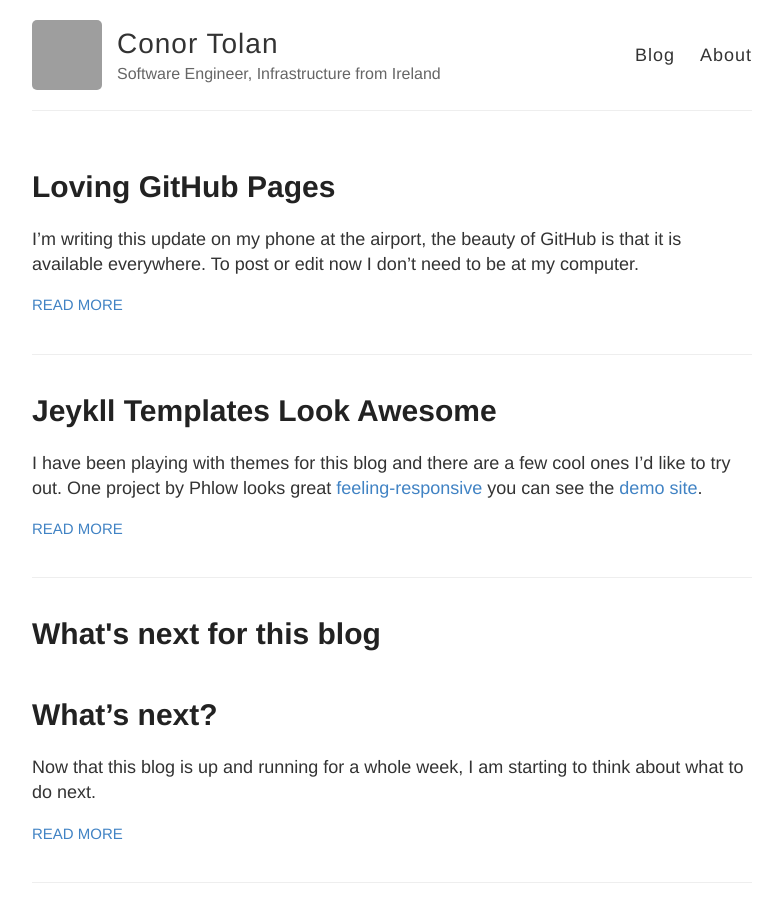
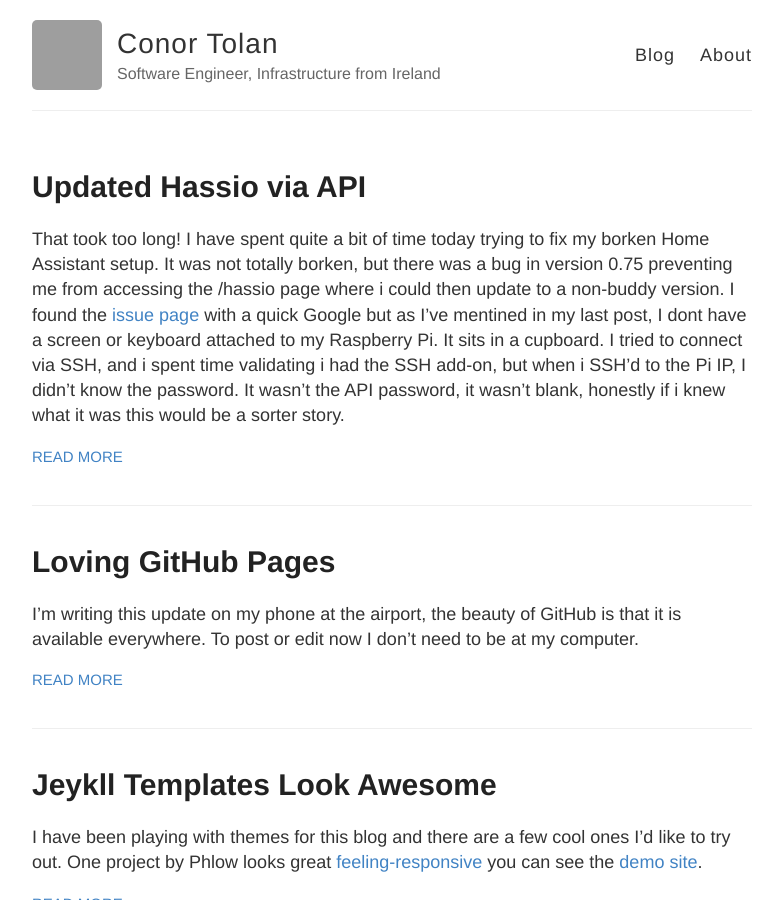
Before and after one commit to ctolan/ctolan.github.io, a Jekyll site: the page built from index.html, in a window 1280 px wide and 900 px high. Shown: the whole window, without its empty margins (248-1031 px from the left). Built offline with Jekyll 4.4.1, drawn with Linux system fonts in a browser that asks for light colours; grey boxes are pictures that could not be loaded.

Commit message:
Fixed date in 15th post. Created post for 16th on updating Hassio.

```diff
--- /dev/null
+++ b/_posts/2018-09-16-Updated-Hassio.md
@@ -0,0 +1,9 @@
+---
+layout: post
+title:  "Updated Hassio via API"
+date:   2018-09-16 09:56:31 +0100
+---
+
+That took too long! I have spent quite a bit of time today trying to fix my borken Home Assistant setup. It was not totally borken, but there was a bug in version 0.75 preventing me from accessing the /hassio page where i could then update to a non-buddy version. I found the <a href="https://github.com/home-assistant/home-assistant/issues/15816">issue page</a> with a quick Google but as I've mentined in my last post, I dont have a screen or keyboard attached to my Raspberry Pi. It sits in a cupboard. I tried to connect via SSH, and i spent time validating i had the SSH add-on, but when i SSH'd to the Pi IP, I didn't know the password. It wasn't the API password, it wasn't blank, honestly if i knew what it was this would be a sorter story.
+
+So what is the next best thing to SSH - an API and Home Assistant has one (and a cli but that presumes you can connect). I dont think I had the API component even enabled, so I got that added into my configuration and I confirmed that the API was eventually working with Postman. For those who don't know it is a free too for working with API's - it's great.
```
Also changed, not shown: _posts/2018-09-15-Loving-GitHub-pages.md (+1 -1 lines).
